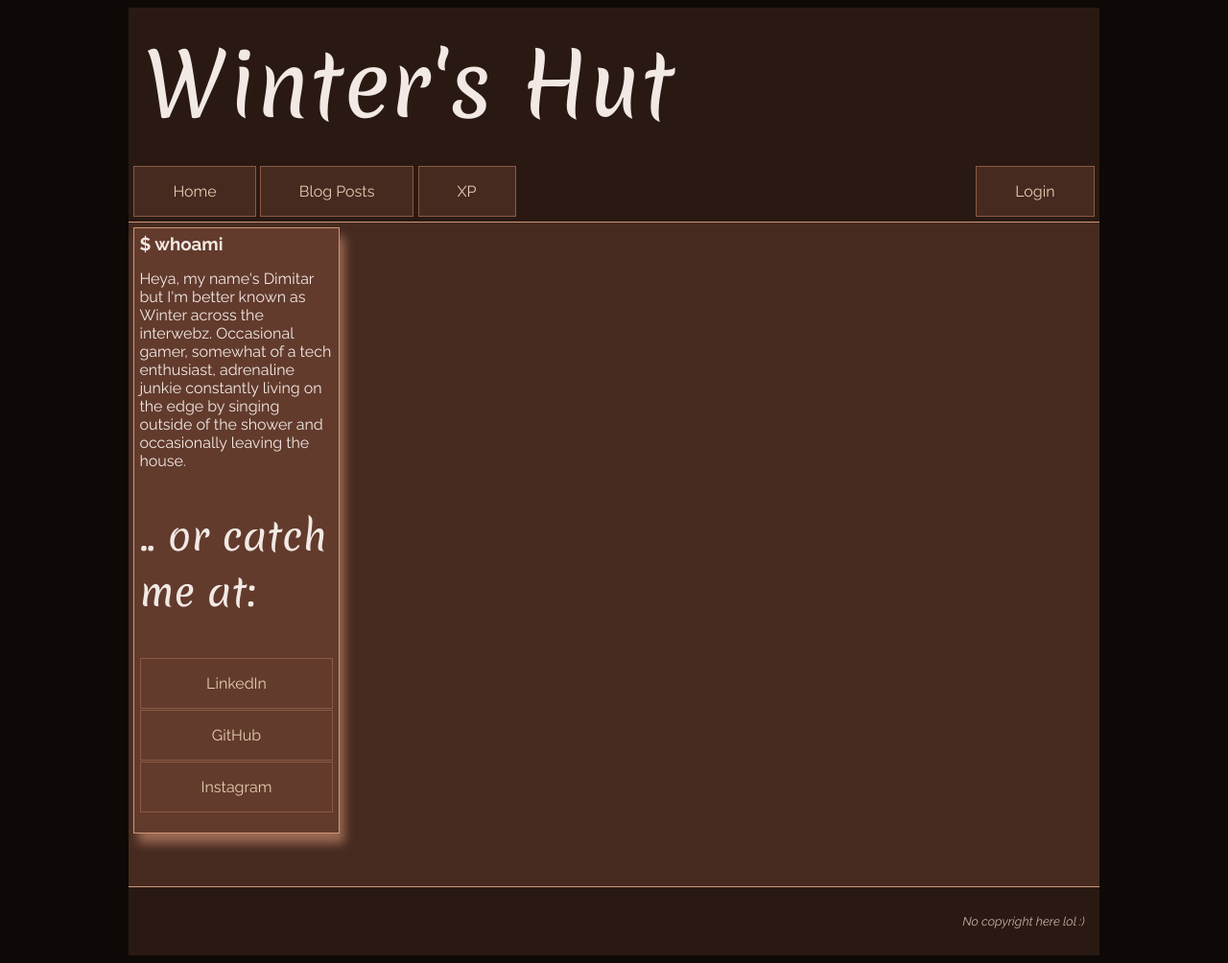
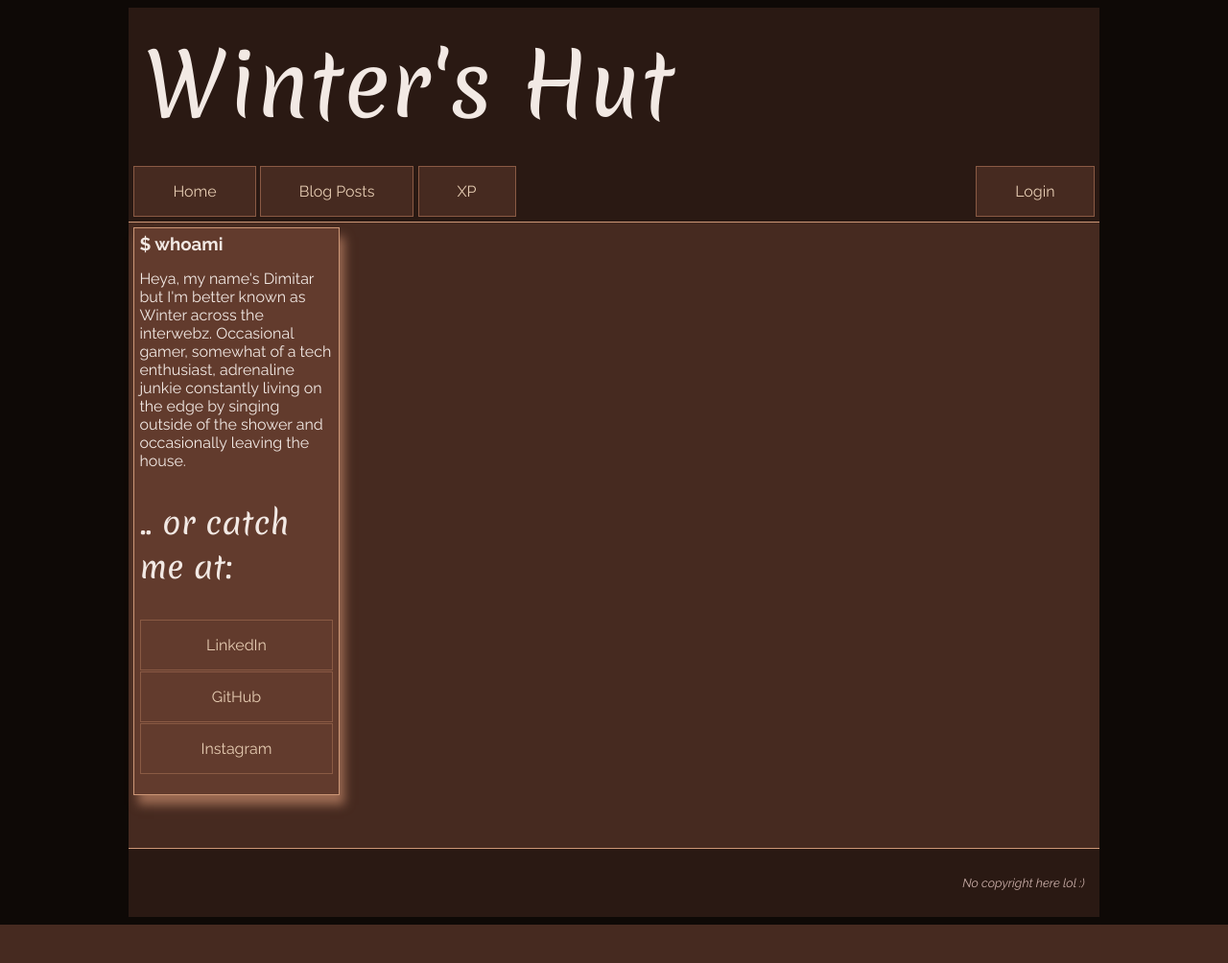
Before and after one commit to dimitarOnGithub/winterhut, a Flask app: page / in a window 1280 px wide. Shown: the whole page at 96% size. After the commit the page ends 964 px from the top, so only its background shows below. Run offline with Flask 2, Linux system fonts and the light colour scheme; data that the repository does not hold is empty.

Commit message:
Tiny CSS fixes

```diff
--- a/winterhut/static/main.css
+++ b/winterhut/static/main.css
@@ -169,7 +169,7 @@ nav .nav-right {
 
 .author-socials {
   font-family: 'Merienda', cursive;
-  font-size: 40px;
+  font-size: 32px;
 }
 
 /* Pagination */
--- a/winterhut/templates/post.html
+++ b/winterhut/templates/post.html
@@ -13,7 +13,7 @@
       <div class="article-content">{{ post.content | safe }}</div>
       {% if current_user.is_authenticated %}
           <div class="article-options">
-            <a class="btn" href="#">Edit</a>
+            <a class="btn" href="{{ url_for('posts.edit_post_page', post_id=post.id)}}">Edit</a>
           </div>
       {% endif %}
   </article>
```
